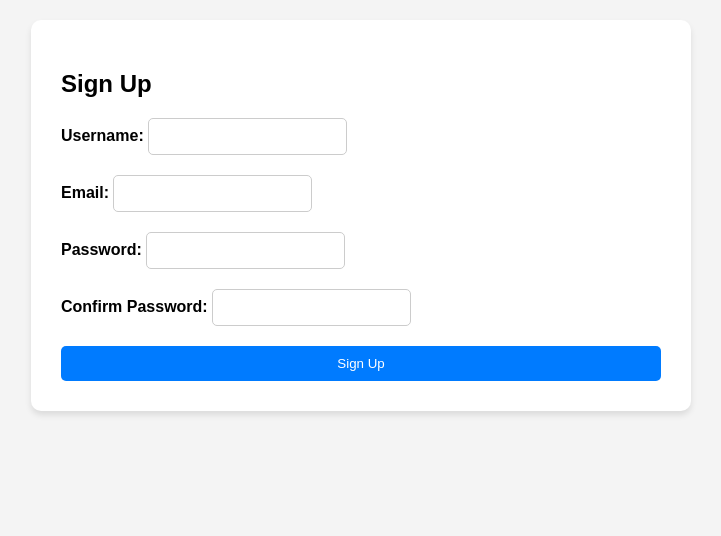
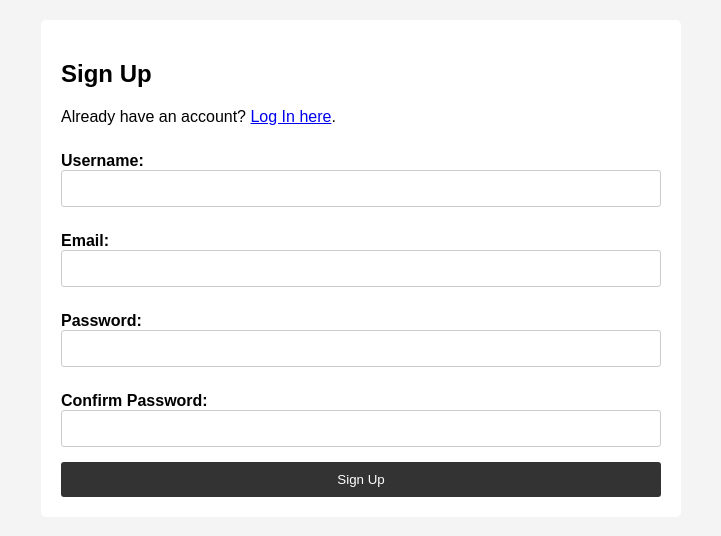
Before and after one commit to KenichiroAnderson/Tumblify, a PHP site: page /signup.php in a window 1280 px wide. Shown: the part 118-654 px from the top of the page, without its empty margins (279-1000 px from the left). Run offline with PHP 8.4, Linux system fonts and the light colour scheme.

Commit message:
re-organizing things

```diff
--- a/blog project/CSS/Signup-Style.css
+++ b/blog project/CSS/Signup-Style.css
@@ -37,9 +37,8 @@
     max-width: 600px;
     margin: 20px auto;
     background-color: #fff;
-    padding: 30px;
-    border-radius: 10px;
-    box-shadow: 0 4px 6px rgba(0, 0, 0, 0.1);
+    padding: 20px;
+    border-radius: 5px;
 }
 
 form {
@@ -48,28 +47,24 @@
 }
 
 label {
-    margin-top: 15px;
+    margin-top: 10px;
     font-weight: bold;
 }
 
 input {
     padding: 10px;
-    margin-bottom: 20px;
+    margin-bottom: 15px;
     border: 1px solid #ccc;
-    border-radius: 5px;
+    border-radius: 3px;
 }
 
 button {
     padding: 10px;
-    background-color: #007bff;
+    background-color: #333;
     color: #fff;
     border: none;
-    border-radius: 5px;
+    border-radius: 3px;
     cursor: pointer;
-}
-
-button:hover {
-    background-color: #0056b3;
 }
 
 .error-message {
@@ -77,17 +72,18 @@
     margin-top: 5px;
 }
 
-.success-message {
-    color: #155724;
-    background-color: #d4edda;
-    border: 1px solid #c3e6cb;
+#successMessage {
+    /*set to invisible so we can activate it later*/
+    display: none;
+    background-color: #5cb85c;
+    color: #fff;
+    padding: 10px;
     border-radius: 5px;
-    padding: 10px;
     margin-top: 10px;
 }
 
-.success-message:before {
-    content: "\2713 ";
-    color: #155724;
-    font-weight: bold;
+.user-icon {
+    width: 20px;
+    height: auto;
+    margin-right: 5px;
 }
--- a/blog project/signup.php
+++ b/blog project/signup.php
@@ -1,49 +1,103 @@
 <?php
-// Check if the form is submitted
+session_start();
+
 if ($_SERVER["REQUEST_METHOD"] == "POST") {
-    // Database connection parameters
     $servername = "localhost";
-    $username = "60531845";
-    $password = "60531845";
+    $usernameDB = "60531845";
+    $passwordDB = "60531845";
     $dbname = "db_60531845";
-
     // Create connection
-    $conn = new mysqli($servername, $username, $password, $dbname);
+    $conn = new mysqli($servername, $usernameDB, $passwordDB, $dbname);
 
     // Check connection
     if ($conn->connect_error) {
         die("Connection failed: " . $conn->connect_error);
     }
 
-    // Prepare and bind SQL statement
-    $stmt = $conn->prepare("INSERT INTO Users (Username, Email, Pass, Confirmpassword) VALUES (?, ?, ?, ?)");
-    $stmt->bind_param("ssss", $username, $email, $password, $confirmPassword);
+    // Retrieve username and password from POST request
+    $username = $conn->real_escape_string($_POST['username']); // Sanitize input
+    $password = $conn->real_escape_string($_POST['password']); // Sanitize input
 
-    // Set parameters and execute
-    $username = $_POST["username"];
-    $email = $_POST["email"];
-    $password = password_hash($_POST["password"], PASSWORD_DEFAULT); // Hash the password for security
-    $confirmPassword = password_hash($_POST["confirmPassword"], PASSWORD_DEFAULT); // Hash the confirm password for security
+    // Prepare SQL statement using prepared statement
+    $sql = "SELECT * FROM Users WHERE Username=? AND Pass=?";
+    $stmt = $conn->prepare($sql);
+    $stmt->bind_param("ss", $username, $password);
+    $stmt->execute();
+    $result = $stmt->get_result();
 
-    if ($stmt->execute() === TRUE) {
-        echo "New record created successfully";
+    // Check if user exists
+    if ($result->num_rows > 0) {
+        // User found, set session variables
+        $_SESSION['loggedin'] = true;
+        $_SESSION['username'] = $username;
+
+        // Fetch additional user information if needed
+        $row = $result->fetch_assoc();
+        $_SESSION['email'] = $row['Email'];
+        $_SESSION['password'] = $row['Pass'];
+
+        // Redirect to user page
+        header("Location: userPage.php");
+        exit();
     } else {
-        echo "Error: " . $stmt->error;
+        // User not found, redirect back to login page with error message
+        header("Location: login.php?error=1");
+        exit();
     }
 
     $stmt->close();
     $conn->close();
 }
 ?>
-
 <!DOCTYPE html>
 <html lang="en">
+
 <head>
     <meta charset="UTF-8">
     <meta name="viewport" content="width=device-width, initial-scale=1.0">
+    <link rel="stylesheet" href="CSS/Signup-Style.css">
     <title>Sign Up</title>
-    <link rel="stylesheet" href="CSS/Signup-Style.css">
+</head>
+
+<body>
+    <header>
+        <h1>Tumblify</h1>
+        <nav>
+            <!-- always update these when you make a new header, do for all pages-->
+            <ul>
+                <li><a href="Trending.php">Trending Blogs</a></li>
+                <li><a href="search-form.php">Search</a></li>
+                <li><a href="login.php">Log In</a></li>
+                <li><a href="signup.php">Sign Up</a></li>
+            </ul>
+        </nav>
+    </header>
+
+    <main>
+        <div class="container">
+            <h2>Sign Up</h2>
+            <!--redirect when you want to register-->
+            <p>Already have an account? <a href="login.php">Log In here</a>.</p>
+            <form method="post" action="<?php echo htmlspecialchars($_SERVER["PHP_SELF"]); ?>" onsubmit="return validateForm()">
+                <label for="username">Username:</label>
+                <input type="text" id="username" name="username" required>
+
+                <label for="email">Email:</label>
+                <input type="email" id="email" name="email" required>
+
+                <label for="password">Password:</label>
+                <input type="password" id="password" name="password" required>
+
+                <label for="confirmPassword">Confirm Password:</label>
+                <input type="password" id="confirmPassword" name="confirmPassword" required>
+
+                <button type="submit" class="btn">Sign Up</button>
+            </form>
+        </div>
+    </main>
+
     <script>
+        // Validation logic for the signup form
         function validateForm() {
             var username = document.getElementById("username").value;
             var email = document.getElementById("email").value;
@@ -78,44 +132,7 @@
             return true;
         }
     </script>
-</head>
-<body>
-    <header>
-        <h1>Tumblify</h1>
-        <nav>
-            <!-- always update these when you make a new header, do for all pages-->
-            <ul>
-                <li><a href="Trending.php">Trending Blogs</a></li>
-                <li><a href="search-form.php">Search</a></li>
-                <li><a href="login.php">Log In</a></li>
-                <li><a href="signup.php">Sign Up</a></li>
-            </ul>
-        </nav>
-    </header>
 
-    <main>
-        <div class="container">
-            <h2>Sign Up</h2>
-            <form method="post" action="<?php echo htmlspecialchars($_SERVER["PHP_SELF"]); ?>" onsubmit="return validateForm()">
-                <div class="form-group">
-                    <label for="username">Username:</label>
-                    <input type="text" id="username" name="username" required>
-                </div>
-                <div class="form-group">
-                    <label for="email">Email:</label>
-                    <input type="email" id="email" name="email" required>
-                </div>
-                <div class="form-group">
-                    <label for="password">Password:</label>
-                    <input type="password" id="password" name="password" required>
-                </div>
-                <div class="form-group">
-                    <label for="confirmPassword">Confirm Password:</label>
-                    <input type="password" id="confirmPassword" name="confirmPassword" required>
-                </div>
-                <button type="submit" class="btn">Sign Up</button>
-            </form>
-        </div>
-    </main>
 </body>
+
 </html>
```
